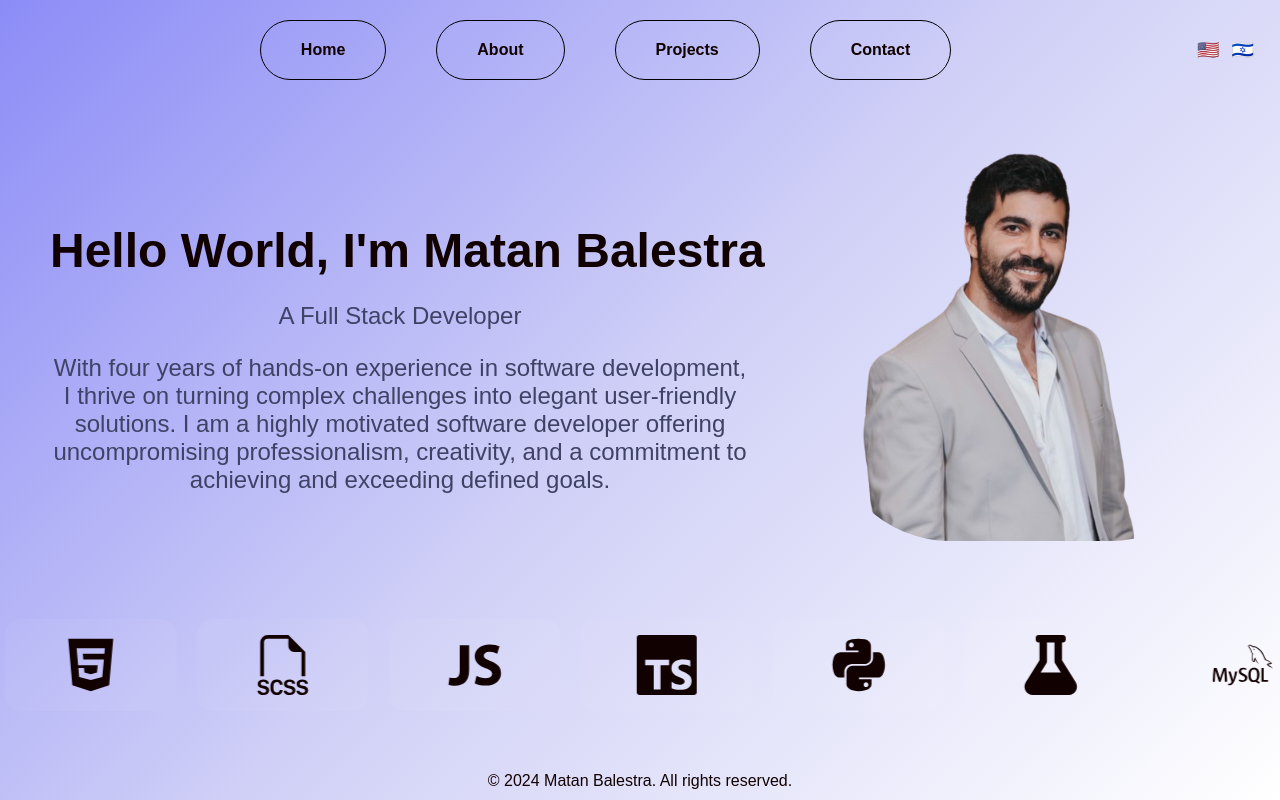
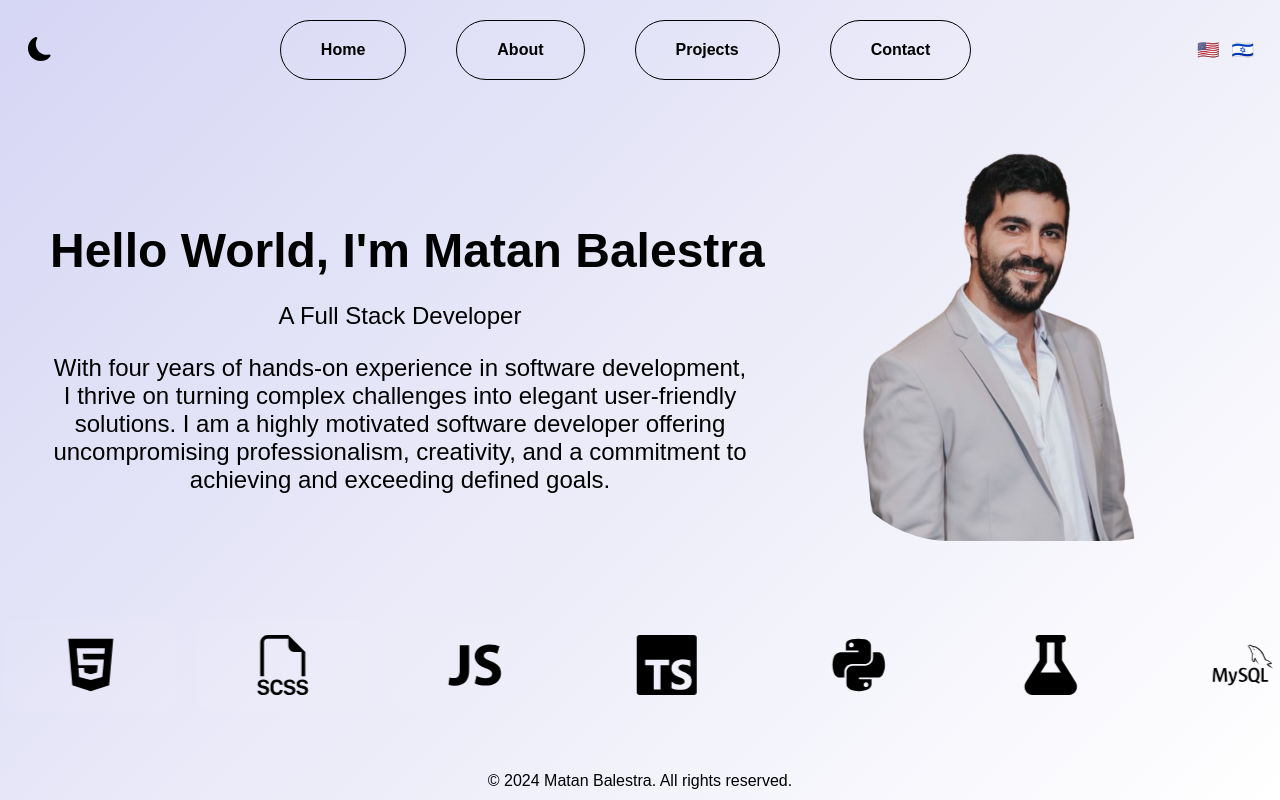
Before and after one commit to balestramatan/protfolio, a React (Vite) app: page / in a window 1280 px wide. Built offline with nearby package versions, Linux system fonts and the light colour scheme.

Commit message:
toggle dark theme

```diff
--- a/src/App.css
+++ b/src/App.css
@@ -1,23 +1,23 @@
-html, body, .App {
+html, body, .app {
   height: 100%;
   margin: 0;
   display: flex;
   flex-direction: column;
-  background: linear-gradient(-45deg, #ffffff, #d0d0f7, #8c8cf7);
+  background: linear-gradient(-45deg, #ffffff, #ebebf9, #d6d6f5);
+}
+
+.dark-mode {
+  background: linear-gradient(-45deg, #1a1a1a, #333333, #4d4d4d);
+  color: rgb(221, 212, 212);
 }
 
 [dir="rtl"] body {
   text-align: right;
 }
 
-:root {
-  --offblack: #120101;
-}
-
 #root {
   flex: 1;
   font-family: sans-serif;
-  color: var(--offblack);
 }
 
 .main-content {
--- a/src/App.tsx
+++ b/src/App.tsx
@@ -1,6 +1,5 @@
 import React from 'react';
 import { createBrowserRouter, RouterProvider } from 'react-router-dom';
-import './App.css';
 import About from './components/About/About';
 import Contact from './components/Contact/Contact';
 import Hero from './components/Hero/Hero';
--- a/src/Layout.tsx
+++ b/src/Layout.tsx
@@ -14,7 +14,7 @@ const Layout: React.FC = () => {
   const { changeLanguage } = useLanguage();
 
   return (
-    <div className='App'>
+    <div id="app-root" className='app'>
       {isDesktopOrLaptop ? (
         <Header onLanguageChange={changeLanguage} />
       ) : (
--- a/src/components/Header/Header.css
+++ b/src/components/Header/Header.css
@@ -74,7 +74,7 @@
     position: sticky; /* Makes the header sticky */
     top: 0; /* Sticks the header to the top of the viewport */
     z-index: 1000; /* Ensures the header is above other content */
-    background-color: #615c93;
+    background-color: #c8c6de;
   }
 
   .header__nav {
--- a/src/components/Header/Header.tsx
+++ b/src/components/Header/Header.tsx
@@ -1,6 +1,8 @@
 import React from 'react';
 import { useTranslation } from 'react-i18next';
 import { useNavigate } from 'react-router-dom';
+import ThemeToggle from '../ThemeToggle/ThemeToggle';
+
 import './Header.css';
 
 type HeaderProps = {
@@ -13,6 +15,7 @@ const Header: React.FC<HeaderProps> = ({ onLanguageChange }) => {
 
   return (
     <header className="header">
+      <ThemeToggle />
       <nav className="header__nav">
         <ul className="header__nav-list">
           <li className="header__nav-item" onClick={() => navigate('/')}><a>{t('home')}</a></li>
--- a/src/components/Hero/Hero.css
+++ b/src/components/Hero/Hero.css
@@ -26,7 +26,6 @@
 
 .hero-text p {
   font-size: 1.5rem;
-  color: rgb(63, 66, 100);
   margin-bottom: 0.5rem;
 }
 
--- /dev/null
+++ b/src/components/ThemeToggle/ThemeToggle.css
@@ -0,0 +1,12 @@
+.toggle-container {
+    display: flex;
+  }
+
+  .dark-toggle {
+    background: transparent;
+    border-color: transparent;
+    cursor: pointer;
+  }
+  .toggle-icon {
+    font-size: 1.5rem;
+  }
--- /dev/null
+++ b/src/components/ThemeToggle/ThemeToggle.tsx
@@ -0,0 +1,21 @@
+import { useGlobalContext } from '../../contexts/appContext';
+
+import { BsFillSunFill, BsFillMoonFill } from 'react-icons/bs';
+
+import './ThemeToggle.css';
+
+const ThemeToggle = () => {
+    const {isDarkTheme, toggleDarkTheme} = useGlobalContext();
+    return (
+        <section className='toggle-container'>
+            <button className='dark-toggle' onClick={toggleDarkTheme}>
+                {isDarkTheme ?
+                    <BsFillSunFill className='toggle-icon'/> :
+                    <BsFillMoonFill className='toggle-icon' />
+                }
+            </button>
+        </section>
+    );
+}
+
+export default ThemeToggle;
--- /dev/null
+++ b/src/contexts/appContext.tsx
@@ -0,0 +1,19 @@
+import {createContext, useContext, useState, useEffect} from 'react';
+
+const AppContext = createContext({ isDarkTheme: false, toggleDarkTheme: () => {} });
+
+export const AppProvider = ({children}: {children: any}) => {
+    const [isDarkTheme, setIsDarkTheme] = useState(false);
+
+    const toggleDarkTheme = () => {
+        setIsDarkTheme(!isDarkTheme);
+        const classes = document.getElementById('app-root')?.classList;
+        if (classes) {
+            classes.toggle('dark-mode');
+        }
+    }
+
+    return <AppContext.Provider value={{isDarkTheme, toggleDarkTheme }}>{children}</AppContext.Provider>
+}
+
+export const useGlobalContext = () => useContext(AppContext);
--- a/src/main.tsx
+++ b/src/main.tsx
@@ -1,7 +1,7 @@
 import React from 'react';
 import { createRoot } from 'react-dom/client';
 import App from './App.tsx';
-
+import { AppProvider } from './contexts/appContext.tsx';
 import i18n from './i18n';
 
 import { I18nextProvider } from 'react-i18next';
@@ -9,7 +9,9 @@ import { I18nextProvider } from 'react-i18next';
 createRoot(document.getElementById('root')!).render(
   <React.StrictMode>
     <I18nextProvider i18n={i18n}>
-      <App />
+      <AppProvider>
+        <App />
+      </AppProvider>
     </I18nextProvider>
   </React.StrictMode>
 )
```
